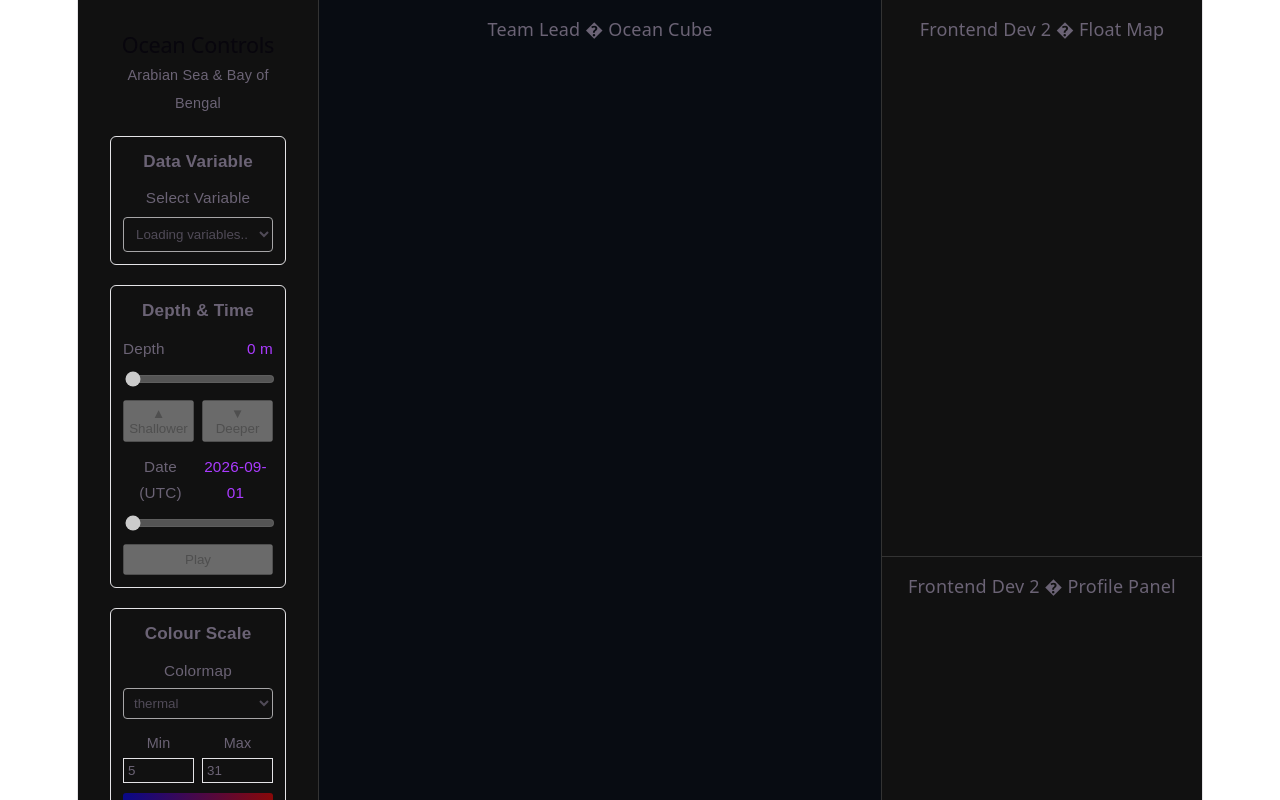
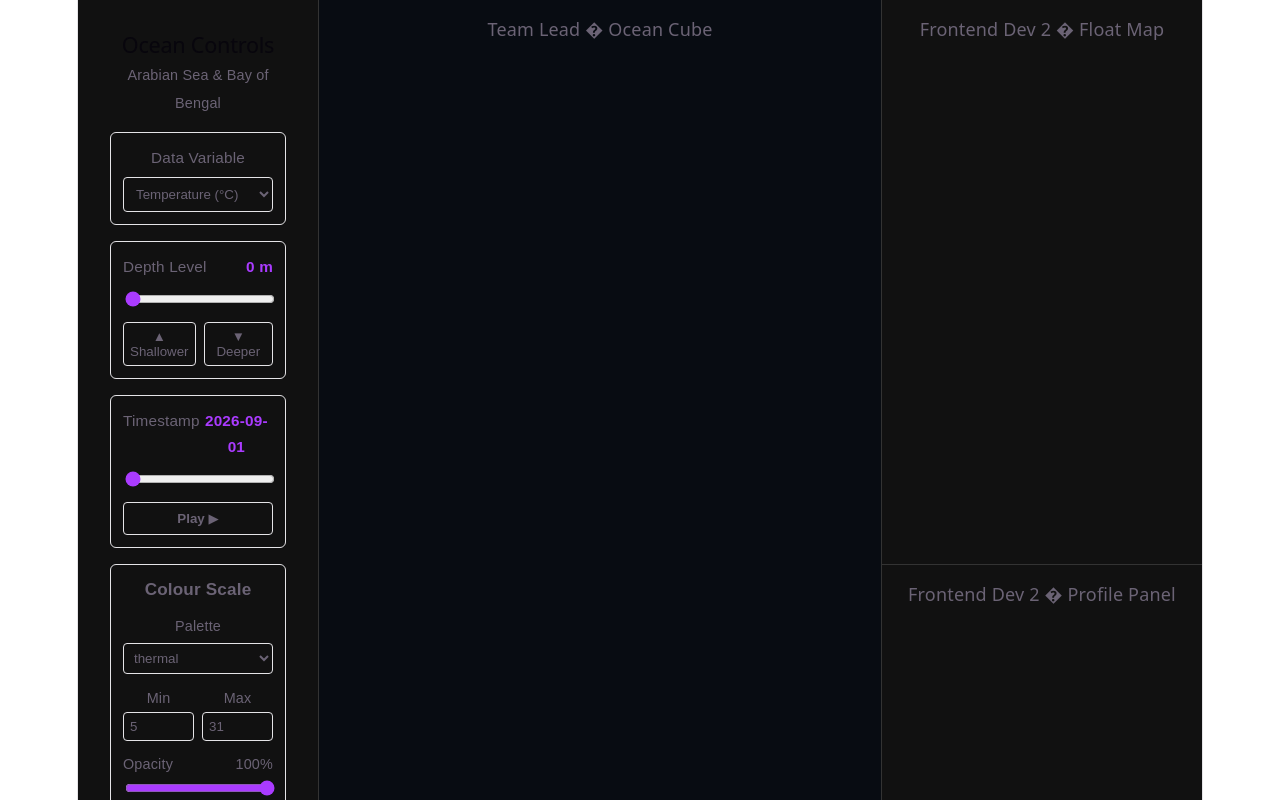
Before and after one commit to iamdanielvarghese/ocean-viz, a React app in the folder frontend/: page / in a window 1280 px wide. Shown: the top 800 px of the page. Built offline with nearby package versions, Linux system fonts and the light colour scheme; the HTML template or start-up script is replaced by a standard one.

Commit message:
feat(controls): wire ControlPanel to state and metadata

```diff
--- a/frontend/src/controls/ControlPanel.jsx
+++ b/frontend/src/controls/ControlPanel.jsx
@@ -1,6 +1,70 @@
 import React from 'react';
+import { useOcean } from '../shared/OceanState';
+import { COLORMAP_NAMES } from '../shared/colormaps';
 
 export default function ControlPanel() {
+  let oceanCtx = null;
+  try {
+    oceanCtx = useOcean();
+  } catch {
+    // Falls back gracefully if OceanProvider is not yet mounted in App.jsx
+  }
+
+  // Fallback defaults matching CONTRACT.md
+  const defaultMeta = {
+    variables: [
+      { id: 'temperature', name: 'Temperature', units: '°C' },
+      { id: 'salinity', name: 'Salinity', units: 'PSU' }
+    ],
+    depths: [0, 10, 20, 30, 50, 75, 100, 150, 200, 300, 400, 500],
+    times: [
+      '2026-09-01',
+      '2026-09-02',
+      '2026-09-03',
+      '2026-09-04',
+      '2026-09-05',
+      '2026-09-06',
+      '2026-09-07'
+    ]
+  };
+
+  const meta = oceanCtx?.meta || defaultMeta;
+  const state = oceanCtx?.state || {
+    variable: 'temperature',
+    depth: 0,
+    time: '2026-09-01',
+    isPlaying: false,
+    colormap: 'thermal',
+    vmin: 5,
+    vmax: 31,
+    opacity: 1,
+    verticalExaggeration: 1,
+    showFloats: true,
+    showCurrents: false
+  };
+
+  // Local state hook if context is not yet present
+  const [localOverrides, setLocalOverrides] = React.useState({});
+  const activeState = { ...state, ...localOverrides };
+
+  const update = (partial) => {
+    if (oceanCtx?.update) {
+      oceanCtx.update(partial);
+    } else {
+      setLocalOverrides((prev) => ({ ...prev, ...partial }));
+    }
+  };
+
+  const depths = meta.depths || [];
+  const times = meta.times || [];
+  const currentDepthIndex = depths.indexOf(activeState.depth);
+  const currentTimeIndex = times.indexOf(activeState.time);
+
+  const handleDepthStep = (delta) => {
+    const nextIdx = Math.max(0, Math.min(depths.length - 1, (currentDepthIndex >= 0 ? currentDepthIndex : 0) + delta));
+    update({ depth: depths[nextIdx] });
+  };
+
   return (
     <aside
       style={{
@@ -13,7 +77,7 @@ export default function ControlPanel() {
         color: 'var(--text)',
         display: 'flex',
         flexDirection: 'column',
-        gap: '20px',
+        gap: '16px',
         fontFamily: 'sans-serif'
       }}
     >
@@ -24,7 +88,7 @@ export default function ControlPanel() {
         </span>
       </header>
 
-      {/* 1. Data Selection */}
+      {/* 1. Variable Selection */}
       <section
         style={{
           backgroundColor: 'var(--panel-2)',
@@ -33,12 +97,16 @@ export default function ControlPanel() {
           border: '1px solid var(--border)'
         }}
       >
-        <h3 style={{ margin: '0 0 10px 0', fontSize: '0.95rem' }}>Data Variable</h3>
-        <label style={{ fontSize: '0.85rem', display: 'block', marginBottom: '6px', color: 'var(--muted)' }}>
-          Select Variable
+        <label
+          htmlFor="variable-select"
+          style={{ fontSize: '0.85rem', display: 'block', marginBottom: '6px', color: 'var(--muted)' }}
+        >
+          Data Variable
         </label>
         <select
-          disabled
+          id="variable-select"
+          value={activeState.variable}
+          onChange={(e) => update({ variable: e.target.value })}
           style={{
             width: '100%',
             padding: '8px',
@@ -48,65 +116,117 @@ export default function ControlPanel() {
             borderRadius: '4px'
           }}
         >
-          <option>Loading variables...</option>
+          {meta.variables.map((v) => (
+            <option key={v.id} value={v.id}>
+              {v.name} ({v.units})
+            </option>
+          ))}
         </select>
       </section>
 
-      {/* 2. Depth & Time */}
+      {/* 2. Depth Control */}
       <section
         style={{
           backgroundColor: 'var(--panel-2)',
           padding: '12px',
           borderRadius: '6px',
-          border: '1px solid var(--border)',
-          display: 'flex',
-          flexDirection: 'column',
-          gap: '12px'
+          border: '1px solid var(--border)'
         }}
       >
-        <h3 style={{ margin: '0', fontSize: '0.95rem' }}>Depth & Time</h3>
-
-        {/* Depth */}
-        <div>
-          <div style={{ display: 'flex', justifyContent: 'space-between', fontSize: '0.85rem', marginBottom: '6px' }}>
-            <span>Depth</span>
-            <span style={{ color: 'var(--accent)' }}>0 m</span>
-          </div>
-          <input
-            type="range"
-            min="0"
-            max="11"
-            defaultValue="0"
-            disabled
-            style={{ width: '100%', accentColor: 'var(--accent)' }}
-          />
-          <div style={{ display: 'flex', gap: '8px', marginTop: '6px' }}>
-            <button disabled style={{ flex: 1, padding: '4px', cursor: 'not-allowed' }}>▲ Shallower</button>
-            <button disabled style={{ flex: 1, padding: '4px', cursor: 'not-allowed' }}>▼ Deeper</button>
-          </div>
+        <div style={{ display: 'flex', justifyContent: 'space-between', fontSize: '0.85rem', marginBottom: '8px' }}>
+          <span>Depth Level</span>
+          <span style={{ color: 'var(--accent)', fontWeight: 'bold' }}>{activeState.depth} m</span>
         </div>
 
-        {/* Time */}
-        <div>
-          <div style={{ display: 'flex', justifyContent: 'space-between', fontSize: '0.85rem', marginBottom: '6px' }}>
-            <span>Date (UTC)</span>
-            <span style={{ color: 'var(--accent)' }}>2026-09-01</span>
-          </div>
-          <input
-            type="range"
-            min="0"
-            max="6"
-            defaultValue="0"
-            disabled
-            style={{ width: '100%', accentColor: 'var(--accent)' }}
-          />
-          <div style={{ display: 'flex', gap: '8px', marginTop: '6px' }}>
-            <button disabled style={{ flex: 1, padding: '6px', cursor: 'not-allowed' }}>Play</button>
-          </div>
+        <input
+          type="range"
+          min={0}
+          max={Math.max(0, depths.length - 1)}
+          value={currentDepthIndex >= 0 ? currentDepthIndex : 0}
+          onChange={(e) => update({ depth: depths[Number(e.target.value)] })}
+          style={{ width: '100%', accentColor: 'var(--accent)', cursor: 'pointer' }}
+        />
+
+        <div style={{ display: 'flex', gap: '8px', marginTop: '8px' }}>
+          <button
+            type="button"
+            disabled={currentDepthIndex <= 0}
+            onClick={() => handleDepthStep(-1)}
+            style={{
+              flex: 1,
+              padding: '6px',
+              backgroundColor: 'var(--panel)',
+              color: 'var(--text)',
+              border: '1px solid var(--border)',
+              borderRadius: '4px',
+              cursor: currentDepthIndex <= 0 ? 'not-allowed' : 'pointer'
+            }}
+          >
+            ▲ Shallower
+          </button>
+          <button
+            type="button"
+            disabled={currentDepthIndex >= depths.length - 1}
+            onClick={() => handleDepthStep(1)}
+            style={{
+              flex: 1,
+              padding: '6px',
+              backgroundColor: 'var(--panel)',
+              color: 'var(--text)',
+              border: '1px solid var(--border)',
+              borderRadius: '4px',
+              cursor: currentDepthIndex >= depths.length - 1 ? 'not-allowed' : 'pointer'
+            }}
+          >
+            ▼ Deeper
+          </button>
         </div>
       </section>
 
-      {/* 3. Colour Bar */}
+      {/* 3. Time Control */}
+      <section
+        style={{
+          backgroundColor: 'var(--panel-2)',
+          padding: '12px',
+          borderRadius: '6px',
+          border: '1px solid var(--border)'
+        }}
+      >
+        <div style={{ display: 'flex', justifyContent: 'space-between', fontSize: '0.85rem', marginBottom: '8px' }}>
+          <span>Timestamp</span>
+          <span style={{ color: 'var(--accent)', fontWeight: 'bold' }}>{activeState.time || '—'}</span>
+        </div>
+
+        <input
+          type="range"
+          min={0}
+          max={Math.max(0, times.length - 1)}
+          value={currentTimeIndex >= 0 ? currentTimeIndex : 0}
+          onChange={(e) => update({ time: times[Number(e.target.value)] })}
+          style={{ width: '100%', accentColor: 'var(--accent)', cursor: 'pointer' }}
+        />
+
+        <div style={{ display: 'flex', gap: '8px', marginTop: '8px' }}>
+          <button
+            type="button"
+            onClick={() => update({ isPlaying: !activeState.isPlaying })}
+            style={{
+              flex: 1,
+              padding: '8px',
+              backgroundColor: activeState.isPlaying ? 'var(--accent)' : 'var(--panel)',
+              color: 'var(--text)',
+              border: '1px solid var(--border)',
+              borderRadius: '4px',
+              fontWeight: 'bold',
+              cursor: 'pointer'
+            }}
+          >
+            {activeState.isPlaying ? 'Pause ⏸' : 'Play ▶'}
+          </button>
+        </div>
+      </section>
+
+      {/* 4. Colour & Scale */}
       <section
         style={{
           backgroundColor: 'var(--panel-2)',
@@ -121,11 +241,12 @@ export default function ControlPanel() {
         <h3 style={{ margin: '0', fontSize: '0.95rem' }}>Colour Scale</h3>
 
         <div>
-          <label style={{ fontSize: '0.85rem', color: 'var(--muted)', display: 'block', marginBottom: '4px' }}>
-            Colormap
+          <label style={{ fontSize: '0.8rem', color: 'var(--muted)', display: 'block', marginBottom: '4px' }}>
+            Palette
           </label>
           <select
-            disabled
+            value={activeState.colormap}
+            onChange={(e) => update({ colormap: e.target.value })}
             style={{
               width: '100%',
               padding: '6px',
@@ -135,7 +256,11 @@ export default function ControlPanel() {
               borderRadius: '4px'
             }}
           >
-            <option>thermal</option>
+            {(COLORMAP_NAMES || ['thermal', 'haline', 'viridis']).map((cmap) => (
+              <option key={cmap} value={cmap}>
+                {cmap}
+              </option>
+            ))}
           </select>
         </div>
 
@@ -144,14 +269,16 @@ export default function ControlPanel() {
             <label style={{ fontSize: '0.8rem', color: 'var(--muted)' }}>Min</label>
             <input
               type="number"
-              defaultValue="5"
-              disabled
+              step="any"
+              value={activeState.vmin}
+              onChange={(e) => update({ vmin: parseFloat(e.target.value) || 0 })}
               style={{
                 width: '100%',
-                padding: '4px',
+                padding: '6px',
                 backgroundColor: 'var(--panel)',
                 color: 'var(--text)',
                 border: '1px solid var(--border)',
+                borderRadius: '4px',
                 boxSizing: 'border-box'
               }}
             />
@@ -160,31 +287,40 @@ export default function ControlPanel() {
             <label style={{ fontSize: '0.8rem', color: 'var(--muted)' }}>Max</label>
             <input
               type="number"
-              defaultValue="31"
-              disabled
+              step="any"
+              value={activeState.vmax}
+              onChange={(e) => update({ vmax: parseFloat(e.target.value) || 0 })}
               style={{
                 width: '100%',
-                padding: '4px',
+                padding: '6px',
                 backgroundColor: 'var(--panel)',
                 color: 'var(--text)',
                 border: '1px solid var(--border)',
+                borderRadius: '4px',
                 boxSizing: 'border-box'
               }}
             />
           </div>
         </div>
 
-        <div
-          style={{
-            height: '14px',
-            borderRadius: '3px',
-            background: 'linear-gradient(to right, #0000ff, #ff0000)',
-            opacity: 0.5
-          }}
-        />
+        <div>
+          <div style={{ display: 'flex', justifyContent: 'space-between', fontSize: '0.8rem', color: 'var(--muted)' }}>
+            <span>Opacity</span>
+            <span>{Math.round((activeState.opacity ?? 1) * 100)}%</span>
+          </div>
+          <input
+            type="range"
+            min={0}
+            max={1}
+            step={0.05}
+            value={activeState.opacity ?? 1}
+            onChange={(e) => update({ opacity: parseFloat(e.target.value) })}
+            style={{ width: '100%', accentColor: 'var(--accent)' }}
+          />
+        </div>
       </section>
 
-      {/* 4. Layers */}
+      {/* 5. Layers & View */}
       <section
         style={{
           backgroundColor: 'var(--panel-2)',
@@ -196,26 +332,38 @@ export default function ControlPanel() {
           gap: '10px'
         }}
       >
-        <h3 style={{ margin: '0', fontSize: '0.95rem' }}>Layers</h3>
+        <h3 style={{ margin: '0', fontSize: '0.95rem' }}>Overlays & View</h3>
 
-        <label style={{ fontSize: '0.85rem', display: 'flex', alignItems: 'center', gap: '8px' }}>
-          <input type="checkbox" defaultChecked disabled />
+        <label style={{ fontSize: '0.85rem', display: 'flex', alignItems: 'center', gap: '8px', cursor: 'pointer' }}>
+          <input
+            type="checkbox"
+            checked={!!activeState.showFloats}
+            onChange={(e) => update({ showFloats: e.target.checked })}
+          />
           Show Float Markers
         </label>
 
-        <label style={{ fontSize: '0.85rem', display: 'flex', alignItems: 'center', gap: '8px' }}>
-          <input type="checkbox" defaultChecked disabled />
-          Show Current Vectors
+        <label style={{ fontSize: '0.85rem', display: 'flex', alignItems: 'center', gap: '8px', cursor: 'pointer' }}>
+          <input
+            type="checkbox"
+            checked={!!activeState.showCurrents}
+            onChange={(e) => update({ showCurrents: e.target.checked })}
+          />
+          Show Surface Current Vectors
         </label>
 
         <div>
-          <span style={{ fontSize: '0.85rem', color: 'var(--muted)' }}>Vertical Exaggeration</span>
+          <div style={{ display: 'flex', justifyContent: 'space-between', fontSize: '0.8rem', color: 'var(--muted)' }}>
+            <span>Vertical Exaggeration</span>
+            <span>{activeState.verticalExaggeration}x</span>
+          </div>
           <input
             type="range"
-            min="1"
-            max="10"
-            defaultValue="1"
-            disabled
+            min={1}
+            max={10}
+            step={1}
+            value={activeState.verticalExaggeration}
+            onChange={(e) => update({ verticalExaggeration: Number(e.target.value) })}
             style={{ width: '100%', accentColor: 'var(--accent)', marginTop: '4px' }}
           />
         </div>
```
